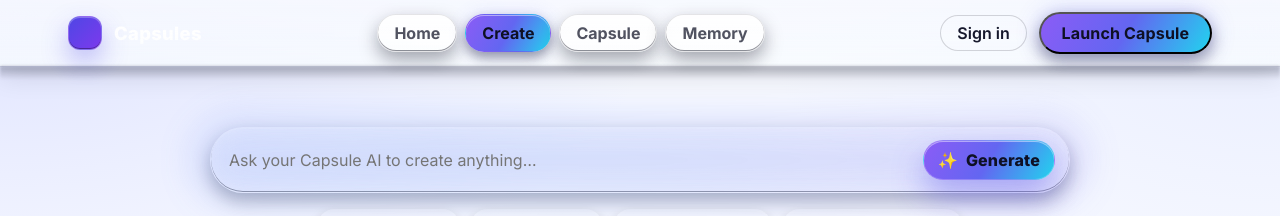
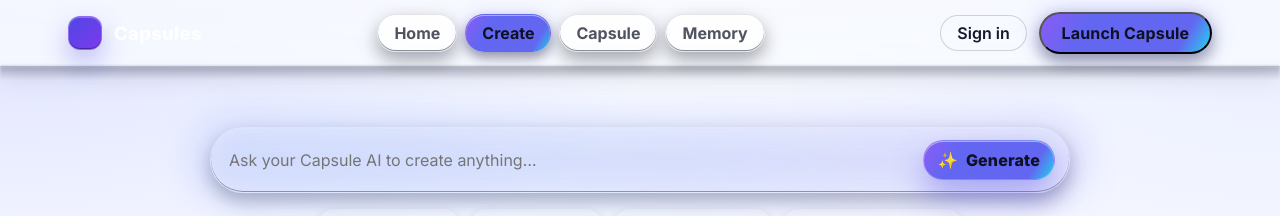
Before and after one commit to JohnGrosso13/capsules-next, a Next.js app: page /create in a window 1280 px wide. Shown: the top 216 px of the page. Built offline with nearby package versions, Linux system fonts and the light colour scheme; no server answers.

Commit message:
style(brand): reshape brand gradient to emphasize indigo for legibility and soften indigo→cyan transition; introduce --brand-gradient with stop tokens and apply app-wide

```diff
--- a/src/app/capsule/capsule.page.module.css
+++ b/src/app/capsule/capsule.page.module.css
@@ -18,11 +18,11 @@
 .nav { display: flex; align-items: center; gap: 8px; }
 .navLink { display:inline-flex; align-items:center; justify-content:center; padding:.5rem 1rem; border-radius:999px; border:1px solid var(--pill-border, rgba(255,255,255,.12)); color: var(--text-2, rgba(255,255,255,.72)); font-weight:700; background: linear-gradient(180deg, var(--pill-bg-1, rgba(255,255,255,.06)), var(--pill-bg-2, rgba(255,255,255,.03))); box-shadow: inset 0 1px 0 rgba(255,255,255,.10), inset 0 -1px 0 rgba(2,6,23,.45), 0 8px 18px rgba(5,10,26,.35); transition: background .16s ease, border-color .16s ease, color .16s ease, transform .16s ease, box-shadow .16s ease; }
 .navLink:hover { background: linear-gradient(180deg, rgba(255,255,255,.10), rgba(255,255,255,.04)); border-color: rgba(255,255,255,.22); color: var(--text); transform: translateY(-1px); box-shadow: inset 0 1px 0 rgba(255,255,255,.18), inset 0 -1px 0 rgba(2,6,23,.55), 0 10px 22px rgba(5,10,26,.42); }
-.navLinkActive { color:#0e1024; background: linear-gradient(120deg,var(--brand-from,#8b5cf6),var(--brand-mid,#6366f1),var(--brand-to,#22d3ee)); border-color: transparent; box-shadow: 0 0 18px var(--accent-glow, rgba(99,102,241,.34)), 0 6px 12px rgba(2,6,23,.38), inset 0 1px 0 rgba(255,255,255,.45); }
+.navLinkActive { color:#0e1024; background: var(--brand-gradient); border-color: transparent; box-shadow: 0 0 18px var(--accent-glow, rgba(99,102,241,.34)), 0 6px 12px rgba(2,6,23,.38), inset 0 1px 0 rgba(255,255,255,.45); }
 .headerActions { display: flex; align-items: center; gap: 12px; }
 .iconButton { width: 44px; height: 44px; display:inline-flex; align-items:center; justify-content:center; border-radius:999px; border:1px solid var(--pill-border, rgba(255,255,255,.16)); background: linear-gradient(180deg, var(--pill-bg-1, rgba(255,255,255,.08)), var(--pill-bg-2, rgba(255,255,255,.04))); color: var(--text); box-shadow: inset 0 1px 0 rgba(255,255,255,.10), inset 0 -1px 0 rgba(2,6,23,.45), 0 8px 18px rgba(5,10,26,.35); line-height: 0; vertical-align: middle; }
 .iconButton:hover { border-color: rgba(255,255,255,.24); transform: translateY(-1px); }
 .iconGlyph { width: 24px; height: 24px; display:block; }
-.primaryCta { display:inline-flex; align-items:center; justify-content:center; padding:.55rem 1.3rem; border-radius: var(--cta-radius, 999px); font-weight:700; letter-spacing:.01em; color:#0e1024; background: linear-gradient(120deg,var(--brand-from,#8b5cf6),var(--brand-mid,#6366f1),var(--brand-to,#22d3ee)); box-shadow: 0 0 22px var(--cta-glow, rgba(99,102,241,.34)), 0 8px 16px rgba(2,6,23,.36); }
+.primaryCta { display:inline-flex; align-items:center; justify-content:center; padding:.55rem 1.3rem; border-radius: var(--cta-radius, 999px); font-weight:700; letter-spacing:.01em; color:#0e1024; background: var(--brand-gradient); box-shadow: 0 0 22px var(--cta-glow, rgba(99,102,241,.34)), 0 8px 16px rgba(2,6,23,.36); }
 
 @media (max-width: 640px) { .header { display: none; } }
--- a/src/app/create/create.page.module.css
+++ b/src/app/create/create.page.module.css
@@ -18,11 +18,11 @@
 .nav { display: flex; align-items: center; gap: 8px; }
 .navLink { display:inline-flex; align-items:center; justify-content:center; padding:.5rem 1rem; border-radius:999px; border:1px solid var(--pill-border, rgba(255,255,255,.12)); color: var(--text-2, rgba(255,255,255,.72)); font-weight:700; background: linear-gradient(180deg, var(--pill-bg-1, rgba(255,255,255,.06)), var(--pill-bg-2, rgba(255,255,255,.03))); box-shadow: inset 0 1px 0 rgba(255,255,255,.10), inset 0 -1px 0 rgba(2,6,23,.45), 0 8px 18px rgba(5,10,26,.35); transition: background .16s ease, border-color .16s ease, color .16s ease, transform .16s ease, box-shadow .16s ease; }
 .navLink:hover { background: linear-gradient(180deg, rgba(255,255,255,.10), rgba(255,255,255,.04)); border-color: rgba(255,255,255,.22); color: var(--text); transform: translateY(-1px); box-shadow: inset 0 1px 0 rgba(255,255,255,.18), inset 0 -1px 0 rgba(2,6,23,.55), 0 10px 22px rgba(5,10,26,.42); }
-.navLinkActive { color:#0e1024; background: linear-gradient(120deg,var(--brand-from,#8b5cf6),var(--brand-mid,#6366f1),var(--brand-to,#22d3ee)); border-color: transparent; box-shadow: 0 0 18px var(--accent-glow, rgba(99,102,241,.34)), 0 6px 12px rgba(2,6,23,.38), inset 0 1px 0 rgba(255,255,255,.45); }
+.navLinkActive { color:#0e1024; background: var(--brand-gradient); border-color: transparent; box-shadow: 0 0 18px var(--accent-glow, rgba(99,102,241,.34)), 0 6px 12px rgba(2,6,23,.38), inset 0 1px 0 rgba(255,255,255,.45); }
 .headerActions { display: flex; align-items: center; gap: 12px; }
 .iconButton { width: 44px; height: 44px; display:inline-flex; align-items:center; justify-content:center; border-radius:999px; border:1px solid var(--pill-border, rgba(255,255,255,.16)); background: linear-gradient(180deg, var(--pill-bg-1, rgba(255,255,255,.08)), var(--pill-bg-2, rgba(255,255,255,.04))); color: var(--text); box-shadow: inset 0 1px 0 rgba(255,255,255,.10), inset 0 -1px 0 rgba(2,6,23,.45), 0 8px 18px rgba(5,10,26,.35); line-height: 0; vertical-align: middle; }
 .iconButton:hover { border-color: rgba(255,255,255,.24); transform: translateY(-1px); }
 .iconGlyph { width: 24px; height: 24px; display:block; }
-.primaryCta { display:inline-flex; align-items:center; justify-content:center; padding:.55rem 1.3rem; border-radius: var(--cta-radius, 999px); font-weight:700; letter-spacing:.01em; color:#0e1024; background: linear-gradient(120deg,var(--brand-from,#8b5cf6),var(--brand-mid,#6366f1),var(--brand-to,#22d3ee)); box-shadow: 0 0 22px var(--cta-glow, rgba(99,102,241,.34)), 0 8px 16px rgba(2,6,23,.36); }
+.primaryCta { display:inline-flex; align-items:center; justify-content:center; padding:.55rem 1.3rem; border-radius: var(--cta-radius, 999px); font-weight:700; letter-spacing:.01em; color:#0e1024; background: var(--brand-gradient); box-shadow: 0 0 22px var(--cta-glow, rgba(99,102,241,.34)), 0 8px 16px rgba(2,6,23,.36); }
 
 @media (max-width: 640px) { .header { display: none; } }
--- a/src/app/landing.module.css
+++ b/src/app/landing.module.css
@@ -30,13 +30,13 @@
 .nav { display: flex; align-items: center; gap: 8px; }
 .navLink { display:inline-flex; align-items:center; justify-content:center; padding:.5rem 1rem; border-radius:999px; border:1px solid var(--pill-border, rgba(255,255,255,.12)); color: var(--text-2, rgba(255,255,255,.72)); font-weight:700; background: linear-gradient(180deg, var(--pill-bg-1, rgba(255,255,255,.06)), var(--pill-bg-2, rgba(255,255,255,.03))); box-shadow: inset 0 1px 0 rgba(255,255,255,.08), inset 0 -1px 0 rgba(2,6,23,.35), 0 6px 12px rgba(5,10,26,.25); transition: background .16s ease, border-color .16s ease, color .16s ease, transform .16s ease, box-shadow .16s ease; }
 .navLink:hover { background: linear-gradient(180deg, rgba(255,255,255,.08), rgba(255,255,255,.04)); border-color: rgba(255,255,255,.18); color: var(--text); transform: translateY(-1px); box-shadow: inset 0 1px 0 rgba(255,255,255,.14), inset 0 -1px 0 rgba(2,6,23,.45), 0 8px 16px rgba(5,10,26,.30); }
-.navLinkActive { color:#0e1024; background: linear-gradient(120deg,var(--brand-from,#8b5cf6),var(--brand-mid,#6366f1),var(--brand-to,#22d3ee)); border-color: transparent; box-shadow: 0 0 18px var(--accent-glow, rgba(99,102,241,.34)), 0 6px 12px rgba(2,6,23,.38), inset 0 1px 0 rgba(255,255,255,.45); }
+.navLinkActive { color:#0e1024; background: var(--brand-gradient); border-color: transparent; box-shadow: 0 0 18px var(--accent-glow, rgba(99,102,241,.34)), 0 6px 12px rgba(2,6,23,.38), inset 0 1px 0 rgba(255,255,255,.45); }
 .headerActions { display: flex; align-items: center; gap: 12px; }
 .iconButton { width: 44px; height: 44px; display:inline-flex; align-items:center; justify-content:center; border-radius:999px; border:1px solid var(--pill-border, rgba(255,255,255,.16)); background: linear-gradient(180deg, var(--pill-bg-1, rgba(255,255,255,.08)), var(--pill-bg-2, rgba(255,255,255,.04))); color: var(--text); box-shadow: inset 0 1px 0 rgba(255,255,255,.08), inset 0 -1px 0 rgba(2,6,23,.35), 0 6px 12px rgba(5,10,26,.25); line-height: 0; vertical-align: middle; }
 .iconButton:hover { border-color: rgba(255,255,255,.24); transform: translateY(-1px); }
 .iconGlyph { width: 24px; height: 24px; display:block; }
 .secondaryAction { display:inline-flex; align-items:center; justify-content:center; padding:.45rem .95rem; border-radius:999px; border:1px solid var(--pill-border, rgba(255,255,255,.16)); color: var(--text-2); background: linear-gradient(180deg, var(--pill-bg-1, rgba(255,255,255,.06)), var(--pill-bg-2, rgba(255,255,255,.03))); font-weight:600; box-shadow: inset 0 1px 0 rgba(255,255,255,.10), inset 0 -1px 0 rgba(2,6,23,.45), 0 8px 18px rgba(5,10,26,.35); }
-.primaryCta { display:inline-flex; align-items:center; justify-content:center; padding:.55rem 1.3rem; border-radius: var(--cta-radius, 999px); font-weight:700; letter-spacing:.01em; color:#0e1024; background: linear-gradient(120deg,var(--brand-from,#8b5cf6),var(--brand-mid,#6366f1),var(--brand-to,#22d3ee)); box-shadow: 0 0 22px var(--cta-glow, rgba(99,102,241,.34)), 0 8px 16px rgba(2,6,23,.36); }
+.primaryCta { display:inline-flex; align-items:center; justify-content:center; padding:.55rem 1.3rem; border-radius: var(--cta-radius, 999px); font-weight:700; letter-spacing:.01em; color:#0e1024; background: var(--brand-gradient); box-shadow: 0 0 22px var(--cta-glow, rgba(99,102,241,.34)), 0 8px 16px rgba(2,6,23,.36); }
 
 .main { }
 
--- a/src/app/settings/settings.module.css
+++ b/src/app/settings/settings.module.css
@@ -30,7 +30,7 @@
   box-shadow: inset 0 1px 0 rgba(255,255,255,0.10), inset 0 -1px 0 rgba(2,6,23,0.45);
 }
 .sideItem[aria-disabled="true"], .sideItem:disabled { opacity: .55; cursor: not-allowed; }
-.sideItemActive { color: #0e1024; background: linear-gradient(120deg, var(--brand-from,#8b5cf6), var(--brand-mid,#6366f1), var(--brand-to,#22d3ee)); border-color: transparent; box-shadow: 0 0 18px var(--accent-glow, rgba(99,102,241,.34)), 0 6px 12px rgba(2,6,23,.38), inset 0 1px 0 rgba(255,255,255,.45); }
+.sideItemActive { color: #0e1024; background: var(--brand-gradient); border-color: transparent; box-shadow: 0 0 18px var(--accent-glow, rgba(99,102,241,.34)), 0 6px 12px rgba(2,6,23,.38), inset 0 1px 0 rgba(255,255,255,.45); }
 
 /* Content */
 .content { display: grid; gap: 16px; }
--- a/src/components/home.module.css
+++ b/src/components/home.module.css
@@ -14,7 +14,7 @@
   filter: blur(var(--prompt-glow-blur, 18px)); opacity: var(--prompt-glow-opacity, .54); z-index: -1; }
 .promptBar:focus-within { border-color: rgba(147,197,253,0.5); box-shadow: inset 0 1px 0 rgba(255,255,255,0.20), inset 0 -1px 0 rgba(2,6,23,0.48), 0 14px 28px rgba(5,10,30,0.38); }
 .input { flex:1; background:transparent; border:none; color: var(--text); font-size:16px; outline:none; padding:8px 4px; }
-.genBtn { display:inline-flex; align-items:center; gap:8px; border-radius:999px; padding:9px 14px; border:1px solid rgba(255,255,255,0.20); background: linear-gradient(120deg,var(--brand-from,#8b5cf6),var(--brand-mid,#6366f1),var(--brand-to,#22d3ee)); color:#0e1024; font-weight:800; letter-spacing:.01em; box-shadow: 0 16px 32px rgba(79,70,229,0.40), inset 0 1px 0 rgba(255,255,255,0.45); }
+.genBtn { display:inline-flex; align-items:center; gap:8px; border-radius:999px; padding:9px 14px; border:1px solid rgba(255,255,255,0.20); background: var(--brand-gradient); color:#0e1024; font-weight:800; letter-spacing:.01em; box-shadow: 0 16px 32px rgba(79,70,229,0.40), inset 0 1px 0 rgba(255,255,255,0.45); }
 .genBtn:hover { transform: translateY(-1px); }
 .genLabel { position: relative; top: 0.5px; }
 .chips { display:flex; flex-wrap:wrap; gap:10px; justify-content:center; }
--- a/src/components/theme-toggle.tsx
+++ b/src/components/theme-toggle.tsx
@@ -73,7 +73,7 @@ function segStyle(active: boolean): React.CSSProperties {
     fontWeight: 800,
     letterSpacing: ".01em",
     background: active
-      ? "linear-gradient(120deg, var(--brand-from,#8b5cf6), var(--brand-mid,#6366f1), var(--brand-to,#22d3ee))"
+      ? "var(--brand-gradient)"
       : "linear-gradient(180deg, var(--pill-bg-1, rgba(255,255,255,0.08)), var(--pill-bg-2, rgba(255,255,255,0.04)))",
     boxShadow: active
       ? "0 0 18px var(--cta-glow, rgba(99,102,241,.34)), 0 8px 16px rgba(2,6,23,.36), inset 0 1px 0 rgba(255,255,255,.45)"
```
Also changed, not shown: src/app/globals.css (+16 -3 lines).
